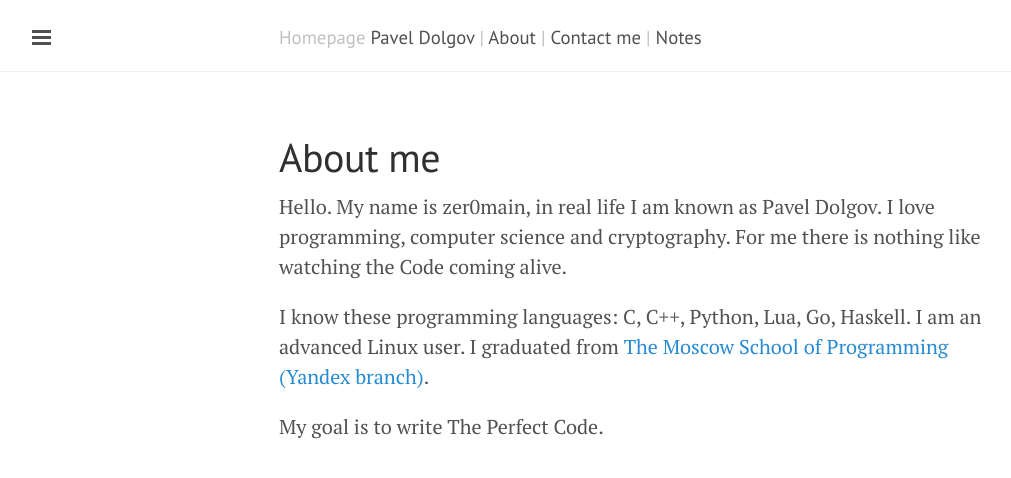
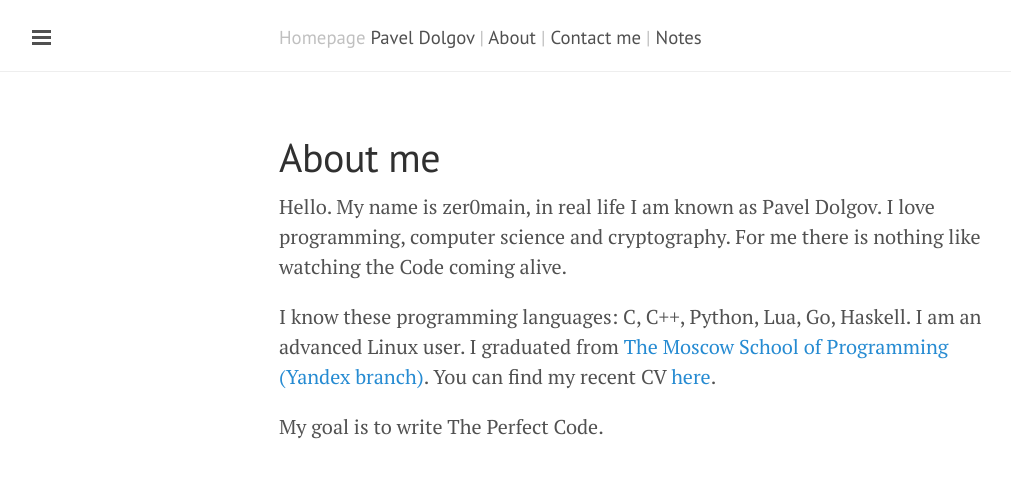
Before and after one commit to zer0main/zer0main.github.io, a Jekyll site: the page built from about.md, in a window 1280 px wide. Shown: the top 478 px of the page, without its empty margins (1-1012 px from the left). Built offline with Jekyll 4.4.1, drawn with Linux system fonts in a browser that asks for light colours.

Commit message:
Add recent CV

```diff
--- a/about.md
+++ b/about.md
@@ -11,6 +11,7 @@ Code coming alive.
 I know these programming languages: C, C++, Python, Lua,
 Go, Haskell. I am an advanced Linux user.
 I graduated from [The Moscow School of Programming (Yandex branch)][mshp-link].
+You can find my recent CV [here](/Pavel_Dolgov_CV.pdf).
 
 My goal is to write The Perfect Code.
 
```
Also changed, not shown: 1 other file.
